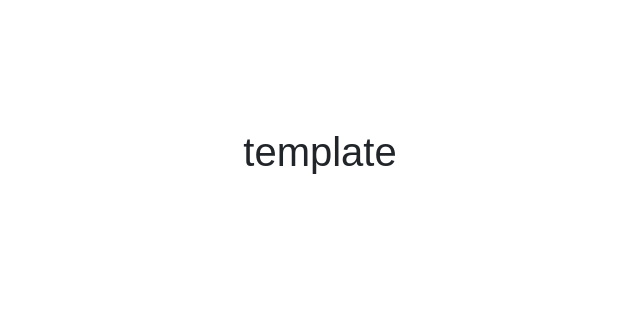
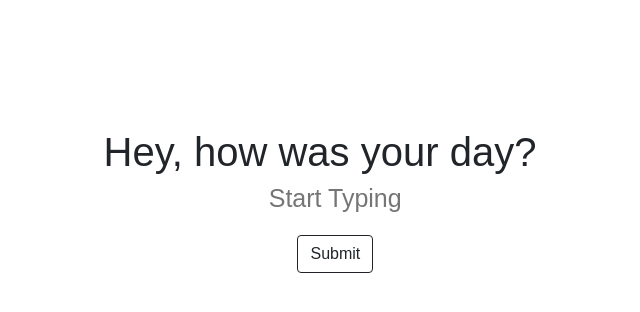
Before and after one commit to kulendu/cautious-spoon, a Flask app: page / in a window 1280 px wide. Shown: the top 312 px of the page, without its empty margins (320-960 px from the left). Run offline with Flask 2, Linux system fonts and the light colour scheme.

Commit message:
Adding a input section and submit button in the index.html file

```diff
--- a/templates/index.html
+++ b/templates/index.html
@@ -3,5 +3,11 @@
 
 {% endblock %}
 {% block body %}
-<h1>template</h1>
+<h1>Hey, how was your day?</h1>
+
+<input type="text" class="center" placeholder="Start Typing"/>
+<button type="button" class="btn btn-outline-dark submit-button">Submit</button>
+
+
+
 {% endblock %}
```
